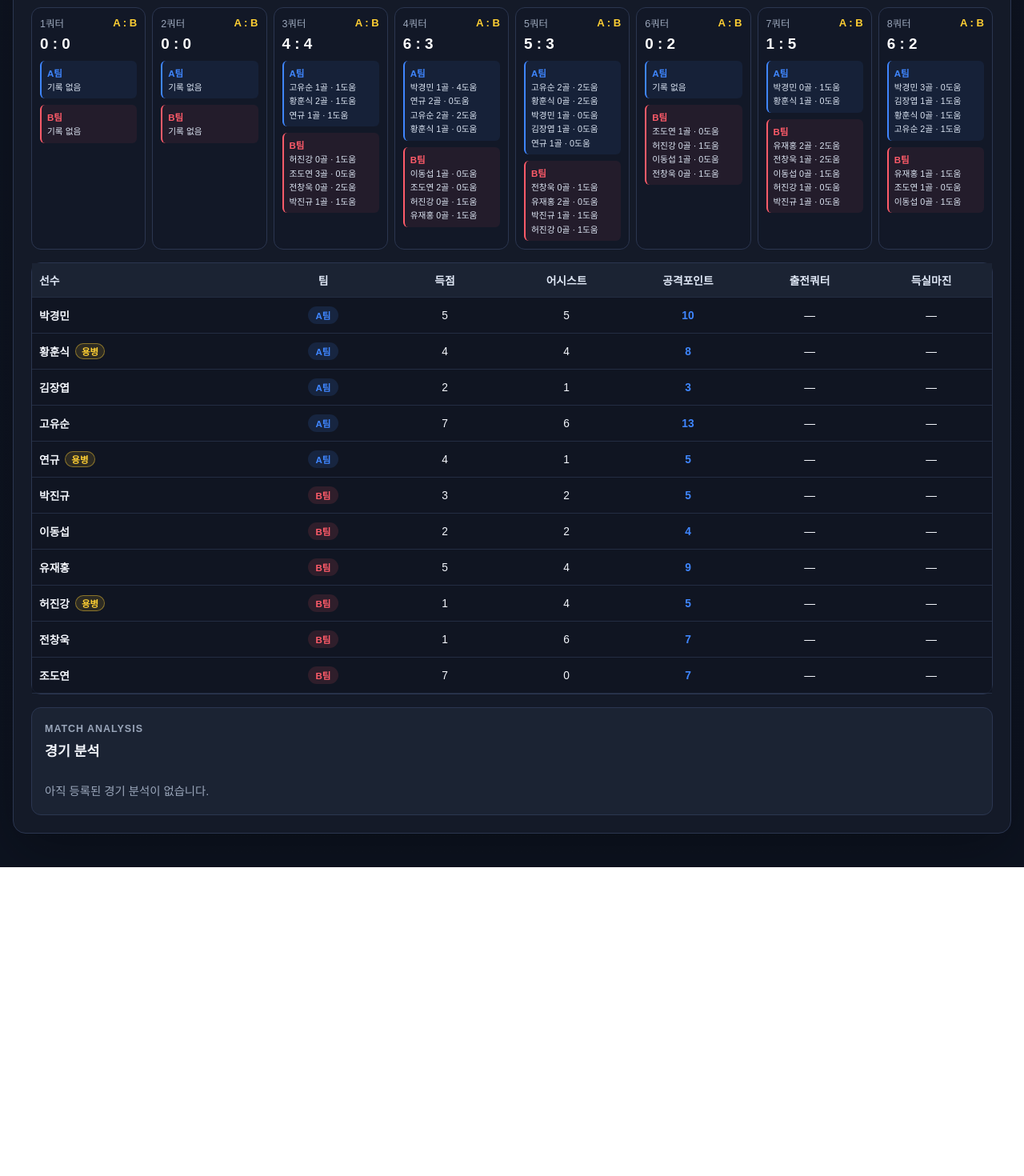
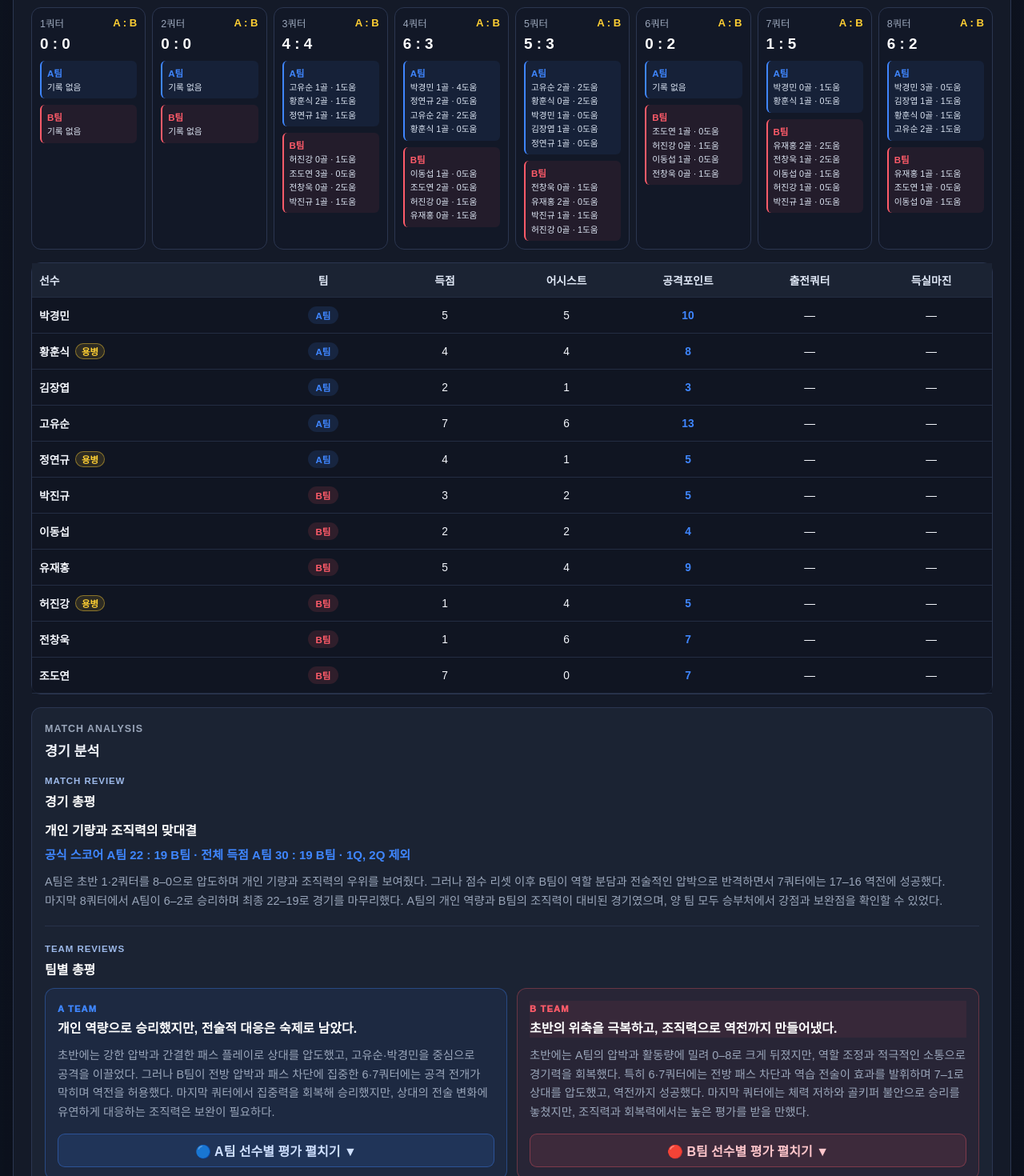
Before and after one commit to kjy7388/madfc, a React (Create React App) app: page / in a window 1280 px wide. Shown: the part 1620-3090 px from the top of the page at 80% size. Before the commit the page ends 2704 px from the top, so only its background shows below. Built offline with nearby package versions, Linux system fonts and the light colour scheme.

Commit message:
feat: update internal match reviews, player stats and names

```diff
--- a/src/App.js
+++ b/src/App.js
@@ -18,7 +18,7 @@ export const seasonData = {
     { id: 'p5', name: '이현규', position: 'DF', guest: true },
     { id: 'p6', name: '전창욱', position: 'MF' },
     { id: 'p7', name: '박진규', position: 'FW' },
-    { id: 'p8', name: '대영', position: 'FW', guest: true },
+    { id: 'p8', name: '전대영', position: 'FW', guest: true },
     { id: 'p9', name: '이동섭', position: 'DF' },
     { id: 'p10', name: '조도연', position: 'FW' },
     { id: 'p11', name: '유재홍', position: 'MF' },
@@ -26,7 +26,7 @@ export const seasonData = {
     { id: 'p13', name: '허진강', position: 'DF', guest: true },
     { id: 'p14', name: '류경상', position: 'FW', guest: true },
     { id: 'p15', name: '정세영', position: 'FW', guest: true },
-    { id: 'p16', name: '연규', position: 'MF', guest: true },
+    { id: 'p16', name: '정연규', position: 'MF', guest: true },
   ],
   matches: [
     {
@@ -37,13 +37,13 @@ export const seasonData = {
       teamScore: 21,
       opponentScore: 12,
       quarters: [
-        { label: '1쿼터', cumulativeScore: '3:1', players: ['김장엽', '이현규', '고유순', '대영', '최용호'], for: 3, against: 1, events: [{ type: 'goal', scorer: '김장엽', assist: '최용호' }, { type: 'goal', scorer: '고유순', assist: '이현규' }, { type: 'goal', scorer: '고유순', assist: '이현규' }, { type: 'against' }] },
-        { label: '2쿼터', cumulativeScore: '4:5', players: ['박경민', '전창욱', '박진규', '대영', '최용호'], for: 1, against: 4, events: [{ type: 'against' }, { type: 'against' }, { type: 'against' }, { type: 'goal', scorer: '최용호' }, { type: 'against' }] },
+        { label: '1쿼터', cumulativeScore: '3:1', players: ['김장엽', '이현규', '고유순', '전대영', '최용호'], for: 3, against: 1, events: [{ type: 'goal', scorer: '김장엽', assist: '최용호' }, { type: 'goal', scorer: '고유순', assist: '이현규' }, { type: 'goal', scorer: '고유순', assist: '이현규' }, { type: 'against' }] },
+        { label: '2쿼터', cumulativeScore: '4:5', players: ['박경민', '전창욱', '박진규', '전대영', '최용호'], for: 1, against: 4, events: [{ type: 'against' }, { type: 'against' }, { type: 'against' }, { type: 'goal', scorer: '최용호' }, { type: 'against' }] },
         { label: '3쿼터', cumulativeScore: '10:5', players: ['최용호', '박경민', '이현규', '김장엽', '고유순'], for: 6, against: 0, events: [{ type: 'goal', scorer: '박경민' }, { type: 'goal', scorer: '최용호', assist: '박경민' }, { type: 'goal', scorer: '이현규' }, { type: 'goal', scorer: '박경민' }, { type: 'goal', scorer: '박경민', assist: '최용호' }, { type: 'goal', scorer: '최용호', assist: '박경민' }] },
-        { label: '4쿼터', cumulativeScore: '14:6', players: ['박진규', '전창욱', '김장엽', '대영', '이현규'], for: 4, against: 1, events: [{ type: 'goal', scorer: '김장엽', assist: '전창욱' }, { type: 'goal', scorer: '김장엽', assist: '박진규' }, { type: 'goal', scorer: '이현규' }, { type: 'goal', scorer: '전창욱', assist: '김장엽' }, { type: 'against' }] },
-        { label: '5쿼터', cumulativeScore: '15:6', players: ['이현규', '최용호', '고유순', '박경민', '대영'], for: 1, against: 0, events: [{ type: 'goal', scorer: '고유순', assist: '최용호' }] },
-        { label: '6쿼터', cumulativeScore: '15:8', players: ['박진규', '김장엽', '대영', '전창욱', '고유순'], for: 0, against: 2, events: [{ type: 'against' }, { type: 'against' }] },
-        { label: '7쿼터', cumulativeScore: '17:11', players: ['최용호', '고유순', '전창욱', '대영', '박경민'], for: 2, against: 3, events: [{ type: 'goal', scorer: '고유순', assist: '최용호' }, { type: 'against' }, { type: 'against' }, { type: 'against' }, { type: 'goal', scorer: '전창욱' }] },
+        { label: '4쿼터', cumulativeScore: '14:6', players: ['박진규', '전창욱', '김장엽', '전대영', '이현규'], for: 4, against: 1, events: [{ type: 'goal', scorer: '김장엽', assist: '전창욱' }, { type: 'goal', scorer: '김장엽', assist: '박진규' }, { type: 'goal', scorer: '이현규' }, { type: 'goal', scorer: '전창욱', assist: '김장엽' }, { type: 'against' }] },
+        { label: '5쿼터', cumulativeScore: '15:6', players: ['이현규', '최용호', '고유순', '박경민', '전대영'], for: 1, against: 0, events: [{ type: 'goal', scorer: '고유순', assist: '최용호' }] },
+        { label: '6쿼터', cumulativeScore: '15:8', players: ['박진규', '김장엽', '전대영', '전창욱', '고유순'], for: 0, against: 2, events: [{ type: 'against' }, { type: 'against' }] },
+        { label: '7쿼터', cumulativeScore: '17:11', players: ['최용호', '고유순', '전창욱', '전대영', '박경민'], for: 2, against: 3, events: [{ type: 'goal', scorer: '고유순', assist: '최용호' }, { type: 'against' }, { type: 'against' }, { type: 'against' }, { type: 'goal', scorer: '전창욱' }] },
         { label: '8쿼터', cumulativeScore: '21:12', players: ['박진규', '최용호', '김장엽', '고유순', '박경민'], for: 4, against: 1, events: [{ type: 'goal', scorer: '박경민', assist: '김장엽' }, { type: 'goal', scorer: '박진규' }, { type: 'goal', scorer: '박경민', assist: '박진규' }, { type: 'goal', scorer: '고유순', assist: '박경민' }, { type: 'against' }] },
       ],
       playerStats: {
@@ -93,12 +93,12 @@ export const seasonData = {
       opponentScore: 12,
       quarters: [
         { label: '1쿼터', cumulativeScore: '2:2', players: ['고유순', '김장엽', '유재홍', '허진강', '정세영', '박진규'], for: 2, against: 2, events: [{ type: 'against' }, { type: 'goal', scorer: '김장엽', assist: '허진강' }, { type: 'against' }, { type: 'goal', scorer: '정세영' }] },
-        { label: '2쿼터', cumulativeScore: '2:3', players: ['박경민', '연규', '박진규', '고유순', '허진강', '대영'], for: 0, against: 1, events: [{ type: 'against' }] },
-        { label: '3쿼터', cumulativeScore: '3:7', players: ['유재홍', '정세영', '대영', '박경민', '연규', '김장엽'], for: 1, against: 4, events: [{ type: 'against' }, { type: 'against' }, { type: 'against' }, { type: 'against' }, { type: 'goal', scorer: '김장엽', assist: '정세영' }] },
+        { label: '2쿼터', cumulativeScore: '2:3', players: ['박경민', '정연규', '박진규', '고유순', '허진강', '전대영'], for: 0, against: 1, events: [{ type: 'against' }] },
+        { label: '3쿼터', cumulativeScore: '3:7', players: ['유재홍', '정세영', '전대영', '박경민', '정연규', '김장엽'], for: 1, against: 4, events: [{ type: 'against' }, { type: 'against' }, { type: 'against' }, { type: 'against' }, { type: 'goal', scorer: '김장엽', assist: '정세영' }] },
         { label: '4쿼터', cumulativeScore: '3:9', players: ['박진규', '고유순', '허진강', '정세영', '김장엽', '유재홍'], for: 0, against: 2, events: [{ type: 'against' }, { type: 'against' }] },
-        { label: '5쿼터', cumulativeScore: '3:10', players: ['박진규', '허진강', '연규', '대영', '유재홍', '고유순'], for: 0, against: 1, events: [{ type: 'against' }] },
-        { label: '6쿼터', cumulativeScore: '6:10', players: ['정세영', '허진강', '고유순', '대영', '김장엽', '연규'], for: 3, against: 0, events: [{ type: 'goal', scorer: '허진강' }, { type: 'goal', scorer: '정세영', assist: '연규' }, { type: 'goal', scorer: '연규', assist: '정세영' }] },
-        { label: '7쿼터', cumulativeScore: '7:12', players: ['유재홍', '김장엽', '허진강', '정세영', '대영', '고유순'], for: 1, against: 2, events: [{ type: 'goal', scorer: '정세영' }, { type: 'against' }, { type: 'against' }] },
+        { label: '5쿼터', cumulativeScore: '3:10', players: ['박진규', '허진강', '정연규', '전대영', '유재홍', '고유순'], for: 0, against: 1, events: [{ type: 'against' }] },
+        { label: '6쿼터', cumulativeScore: '6:10', players: ['정세영', '허진강', '고유순', '전대영', '김장엽', '정연규'], for: 3, against: 0, events: [{ type: 'goal', scorer: '허진강' }, { type: 'goal', scorer: '정세영', assist: '정연규' }, { type: 'goal', scorer: '정연규', assist: '정세영' }] },
+        { label: '7쿼터', cumulativeScore: '7:12', players: ['유재홍', '김장엽', '허진강', '정세영', '전대영', '고유순'], for: 1, against: 2, events: [{ type: 'goal', scorer: '정세영' }, { type: 'against' }, { type: 'against' }] },
       ],
       playerStats: {
         p1: { attendanceScore: 1, goals: 0, assists: 0, appearances: [false, true, true, false, false, false, false] },
@@ -646,8 +646,9 @@ const MATCH_REVIEW_COLLAPSE_THRESHOLD = 200;
 function MatchAnalysis({ analysis, onPlayerClick, active }) {
   const [isMatchReviewExpanded, setIsMatchReviewExpanded] = useState(false);
   const [expandedPlayerIds, setExpandedPlayerIds] = useState([]);
-  const { matchReview, playerReviews: reviews, nextMatchPlan } = analysis;
-  const hasAnalysis = Boolean(matchReview || reviews.length || nextMatchPlan);
+  const [expandedTeams, setExpandedTeams] = useState([]);
+  const { matchReview, playerReviews: reviews, teamReviews, nextMatchPlan } = analysis;
+  const hasAnalysis = Boolean(matchReview || reviews.length || teamReviews.length || nextMatchPlan);
   const isLongMatchReview = (matchReview?.paragraphs.join('').length ?? 0) > MATCH_REVIEW_COLLAPSE_THRESHOLD;
 
   function togglePlayerReview(playerId) {
@@ -655,6 +656,14 @@ function MatchAnalysis({ analysis, onPlayerClick, active }) {
       current.includes(playerId)
         ? current.filter((id) => id !== playerId)
         : [...current, playerId]
+    ));
+  }
+
+  function toggleTeamReviews(team) {
+    setExpandedTeams((current) => (
+      current.includes(team)
+        ? current.filter((item) => item !== team)
+        : [...current, team]
     ));
   }
 
@@ -676,6 +685,39 @@ function MatchAnalysis({ analysis, onPlayerClick, active }) {
               {isMatchReviewExpanded ? '접기' : '총평 전체 보기'}
             </button>
           ) : null}
+        </section>
+      ) : null}
+
+      {teamReviews.length ? (
+        <section className="analysis-block internal-team-reviews-block">
+          <AnalysisHeading eyebrow="Team Reviews" title="팀별 총평" />
+          <div className="internal-team-review-grid">
+            {teamReviews.map((teamReview) => {
+              const isExpanded = expandedTeams.includes(teamReview.team);
+              return (
+                <article className={`internal-team-review-card team-${teamReview.team.toLowerCase()}`} key={teamReview.team}>
+                  <header><span>{teamReview.team} TEAM</span><h4>{teamReview.title}</h4></header>
+                  <div className="analysis-copy">
+                    {teamReview.paragraphs.map((paragraph, index) => <p key={index}>{paragraph}</p>)}
+                  </div>
+                  <button className="internal-team-review-toggle" type="button" aria-expanded={isExpanded} onClick={() => toggleTeamReviews(teamReview.team)}>
+                    {teamReview.team === 'A' ? '🔵' : '🔴'} {teamReview.team}팀 선수별 평가 {isExpanded ? '접기 ▲' : '펼치기 ▼'}
+                  </button>
+                  {isExpanded ? (
+                    <div className="internal-player-review-list">
+                      {teamReview.playerReviews.map(({ player, displayName, review, statLine }) => (
+                        <article className="player-review-item" key={player.id}>
+                          <h3><PlayerName player={{ ...player, name: displayName ?? player.name }} onClick={() => onPlayerClick(player.id)} /></h3>
+                          <p className="player-review-stat">{statLine}</p>
+                          <p className="player-review-text">{review}</p>
+                        </article>
+                      ))}
+                    </div>
+                  ) : null}
+                </article>
+              );
+            })}
+          </div>
         </section>
       ) : null}
 
@@ -806,10 +848,28 @@ function buildMatchAnalysis(match, matchPlayers, analysesByMatch) {
       statLine: buildMatchStatLine(match, player.id),
     }))
     .filter(({ review }) => review.length > 0);
+  const teamReviews = Object.entries(analysis.teamReviews ?? {}).map(([team, teamReview]) => ({
+    team,
+    title: teamReview.title,
+    paragraphs: teamReview.paragraphs ?? [],
+    playerReviews: Object.entries(teamReview.playerReviews ?? {}).map(([playerId, reviewData]) => {
+      const player = matchPlayers.find((item) => item.id === playerId);
+      const review = typeof reviewData === 'string' ? reviewData : reviewData.review;
+      const displayName = typeof reviewData === 'string' ? null : reviewData.displayName;
+      const stat = match.playerStats[playerId] ?? {};
+      return player ? {
+        player,
+        displayName,
+        review,
+        statLine: `${stat.goals ?? 0}골 · ${stat.assists ?? 0}도움`,
+      } : null;
+    }).filter(Boolean),
+  }));
 
   return {
     matchReview: analysis.matchReview ?? null,
     playerReviews,
+    teamReviews,
     nextMatchPlan: analysis.nextMatchPlan ?? null,
   };
 }
--- a/src/data/playerReviews.js
+++ b/src/data/playerReviews.js
@@ -28,7 +28,7 @@ const matchAnalyses = {
       title: '10월 24일 디멘시아전 총평',
       result: 'MAD FC 7 : 12 디멘시아',
       paragraphs: [
-        '상대의 개인 기량과 피지컬, 스피드, 체력에 밀리며 고전한 경기. 장엽·세영·연규가 중심을 잡고 진강·대영이 힘을 보탰지만, 일부 선수에게 부담이 집중되며 팀 전체의 지원과 역할 분담에 아쉬움을 남겼다. 특히 경민의 부상과 주요 공격 자원들의 부진이 뼈아팠다.',
+        '상대의 개인 기량과 피지컬, 스피드, 체력에 밀리며 고전한 경기. 장엽·세영·정연규가 중심을 잡고 진강·전대영이 힘을 보탰지만, 일부 선수에게 부담이 집중되며 팀 전체의 지원과 역할 분담에 아쉬움을 남겼다. 특히 경민의 부상과 주요 공격 자원들의 부진이 뼈아팠다.',
       ],
     },
     playerReviews: {
@@ -49,6 +49,44 @@ const matchAnalyses = {
       ],
     },
   },
+  'internal-20261031': {
+    matchReview: {
+      title: '개인 기량과 조직력의 맞대결',
+      result: '공식 스코어 A팀 22 : 19 B팀 · 전체 득점 A팀 30 : 19 B팀 · 1Q, 2Q 제외',
+      paragraphs: [
+        'A팀은 초반 1·2쿼터를 8–0으로 압도하며 개인 기량과 조직력의 우위를 보여줬다. 그러나 점수 리셋 이후 B팀이 역할 분담과 전술적인 압박으로 반격하면서 7쿼터에는 17–16 역전에 성공했다. 마지막 8쿼터에서 A팀이 6–2로 승리하며 최종 22–19로 경기를 마무리했다. A팀의 개인 역량과 B팀의 조직력이 대비된 경기였으며, 양 팀 모두 승부처에서 강점과 보완점을 확인할 수 있었다.',
+      ],
+    },
+    teamReviews: {
+      A: {
+        title: '개인 역량으로 승리했지만, 전술적 대응은 숙제로 남았다.',
+        paragraphs: [
+          '초반에는 강한 압박과 간결한 패스 플레이로 상대를 압도했고, 고유순·박경민을 중심으로 공격을 이끌었다. 그러나 B팀이 전방 압박과 패스 차단에 집중한 6·7쿼터에는 공격 전개가 막히며 역전을 허용했다. 마지막 쿼터에서 집중력을 회복해 승리했지만, 상대의 전술 변화에 유연하게 대응하는 조직력은 보완이 필요하다.',
+        ],
+        playerReviews: {
+          p4: '후방에서 수비의 중심을 잡고 공격 방향을 전환했으며, 마지막 승부처에서는 1골 1도움으로 승리에 기여했다. 팀이 어려울 때 전술적 변화를 이끄는 리더십까지 발휘한다면 더욱 좋겠다.',
+          p16: '공수 연결과 직접 득점으로 초중반 공격을 이끌었고, 마지막 쿼터에는 골키퍼로 나서 승리를 뒷받침했다. 다만 상대 수비에 막힌 흐름을 바꾸는 영향력은 아쉬웠다.',
+          p1: '연결과 마무리를 모두 책임진 공격의 중심축. 4쿼터에는 4도움, 마지막 8쿼터에는 3골을 기록하며 역전승의 핵심 역할을 했다.',
+          p3: '간결한 전방 플레이로 팀 내 최다 공격포인트를 기록한 A팀 공격 MVP. 득점과 도움 모두 팀 1위에 오르며 승리의 중심에 섰다.',
+          p12: '효율적인 전방 연계로 골과 도움을 고르게 생산했다. 다만 높은 개인 기량에 비해 팀이 고전할 때 경기 흐름을 바꾸는 영향력은 조금 아쉬웠다.',
+        },
+      },
+      B: {
+        title: '초반의 위축을 극복하고, 조직력으로 역전까지 만들어냈다.',
+        paragraphs: [
+          '초반에는 A팀의 압박과 활동량에 밀려 0–8로 크게 뒤졌지만, 역할 조정과 적극적인 소통으로 경기력을 회복했다. 특히 6·7쿼터에는 전방 패스 차단과 역습 전술이 효과를 발휘하며 7–1로 상대를 압도했고, 역전까지 성공했다. 마지막 쿼터에는 체력 저하와 골키퍼 불안으로 승리를 놓쳤지만, 조직력과 회복력에서는 높은 평가를 받을 만했다.',
+        ],
+        playerReviews: {
+          p9: '초반에는 수비 복귀와 활동량이 아쉬웠지만, 후반에는 안정적인 볼 키핑과 패스, 적극적인 소통으로 팀의 중심을 잡았다.',
+          p11: '부상 여파로 초반에는 고전했지만, 후반에는 빠른 드리블과 공격 전환으로 B팀 공격을 이끌었다. 특히 7쿼터 2골 2도움으로 역전의 중심에 섰다.',
+          p10: '3개월 만의 복귀로 경기 감각과 체력은 아쉬웠지만, 과감한 슈팅으로 7골을 기록하며 팀 내 최다 득점에 올랐다. 자신의 강점을 가장 확실하게 살린 해결사였다.',
+          p6: '적극적인 소통과 패스로 공격을 조율하고 수비 복귀까지 책임지며 가장 큰 성장을 보여줬다. 다만 마지막 쿼터 골키퍼로서의 안정감은 보완이 필요하다.',
+          p13: '8쿼터 내내 최종 수비를 책임지며 흔들리던 팀을 지탱한 B팀 MVP. 체력적 부담 속에서도 수비와 공격 전환에 헌신하며 팀의 반격을 뒷받침했다.',
+          p7: '필드에서는 3골 2도움으로 공격에 기여했고, 6쿼터에는 골키퍼로 나서 무실점 승리를 이끌었다.',
+        },
+      },
+    },
+  },
 };
 
 export default matchAnalyses;
--- a/src/index.css
+++ b/src/index.css
@@ -810,6 +810,67 @@ tbody tr:hover {
   padding: 12px 0 2px;
 }
 
+.internal-team-review-grid {
+  display: grid;
+  grid-template-columns: repeat(2, minmax(0, 1fr));
+  gap: 12px;
+}
+
+.internal-team-review-card {
+  min-width: 0;
+  padding: 15px;
+  border: 1px solid rgba(63, 134, 255, 0.34);
+  border-radius: 12px;
+  background: rgba(63, 134, 255, 0.07);
+}
+
+.internal-team-review-card.team-b {
+  border-color: rgba(255, 91, 105, 0.3);
+  background: rgba(255, 91, 105, 0.06);
+}
+
+.internal-team-review-card > header > span {
+  color: var(--blue);
+  font-size: 0.7rem;
+  font-weight: 950;
+  letter-spacing: 0.1em;
+}
+
+.internal-team-review-card.team-b > header > span {
+  color: var(--red);
+}
+
+.internal-team-review-card > header h4 {
+  margin: 5px 0 11px;
+  line-height: 1.45;
+}
+
+.internal-team-review-toggle {
+  width: 100%;
+  min-height: 42px;
+  margin-top: 14px;
+  border: 1px solid rgba(63, 134, 255, 0.38);
+  border-radius: 9px;
+  background: rgba(63, 134, 255, 0.12);
+  color: #cfe0ff;
+  cursor: pointer;
+  font-weight: 900;
+}
+
+.team-b .internal-team-review-toggle {
+  border-color: rgba(255, 91, 105, 0.34);
+  background: rgba(255, 91, 105, 0.1);
+  color: #ffc6cb;
+}
+
+.internal-player-review-list {
+  margin-top: 6px;
+}
+
+.internal-player-review-list .player-review-item:last-child {
+  border-bottom: 0;
+}
+
 .analysis-toggle {
   margin-top: 9px;
   padding: 0;
@@ -1917,6 +1978,14 @@ tbody tr:hover {
   .player-review-list {
     display: grid;
     grid-template-columns: 1fr;
+  }
+
+  .internal-team-review-grid {
+    grid-template-columns: 1fr;
+  }
+
+  .internal-team-review-card {
+    padding: 12px;
   }
 
   .player-review-item {
```
Also changed, not shown: 2 other files (tests, documents, lock files or other folders).
